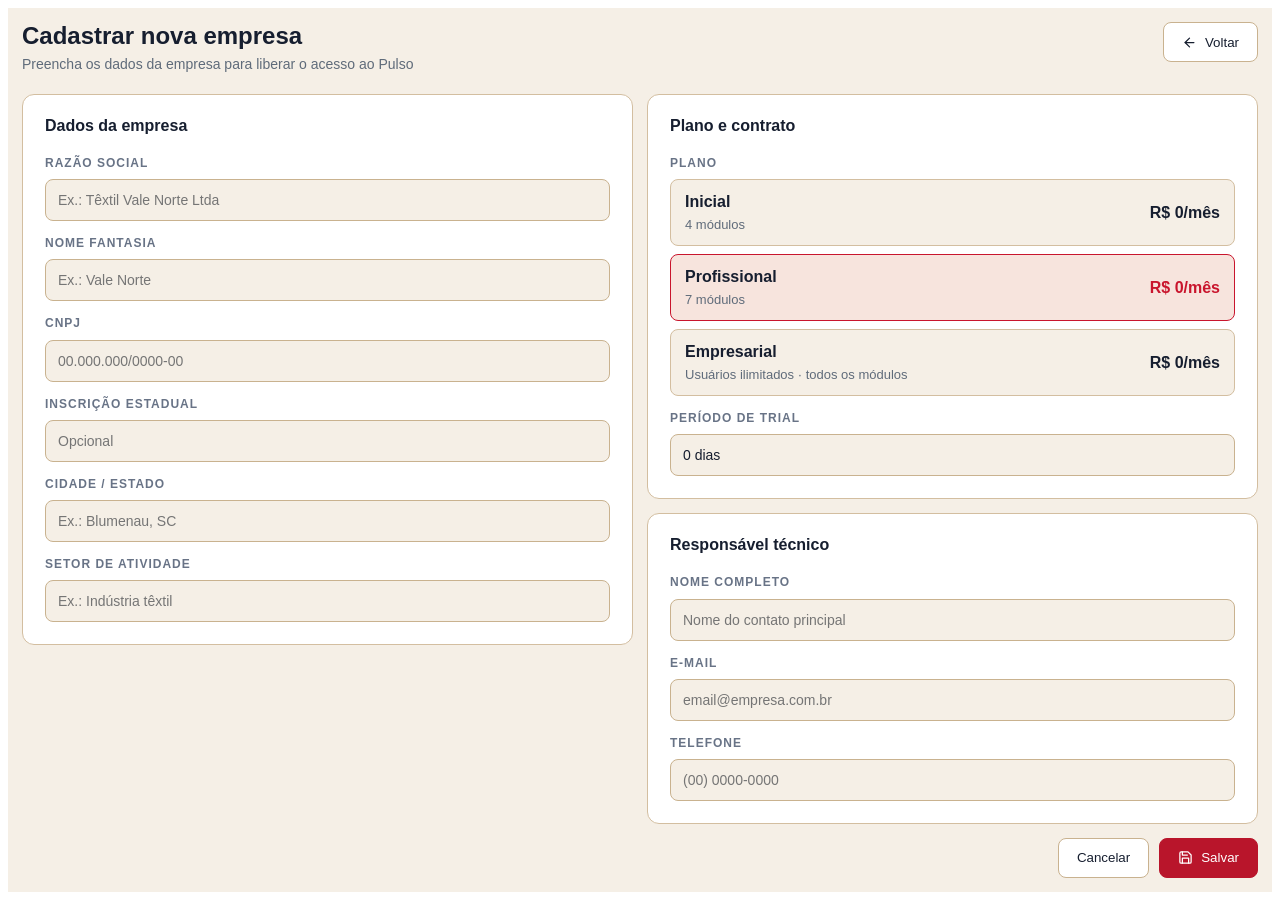
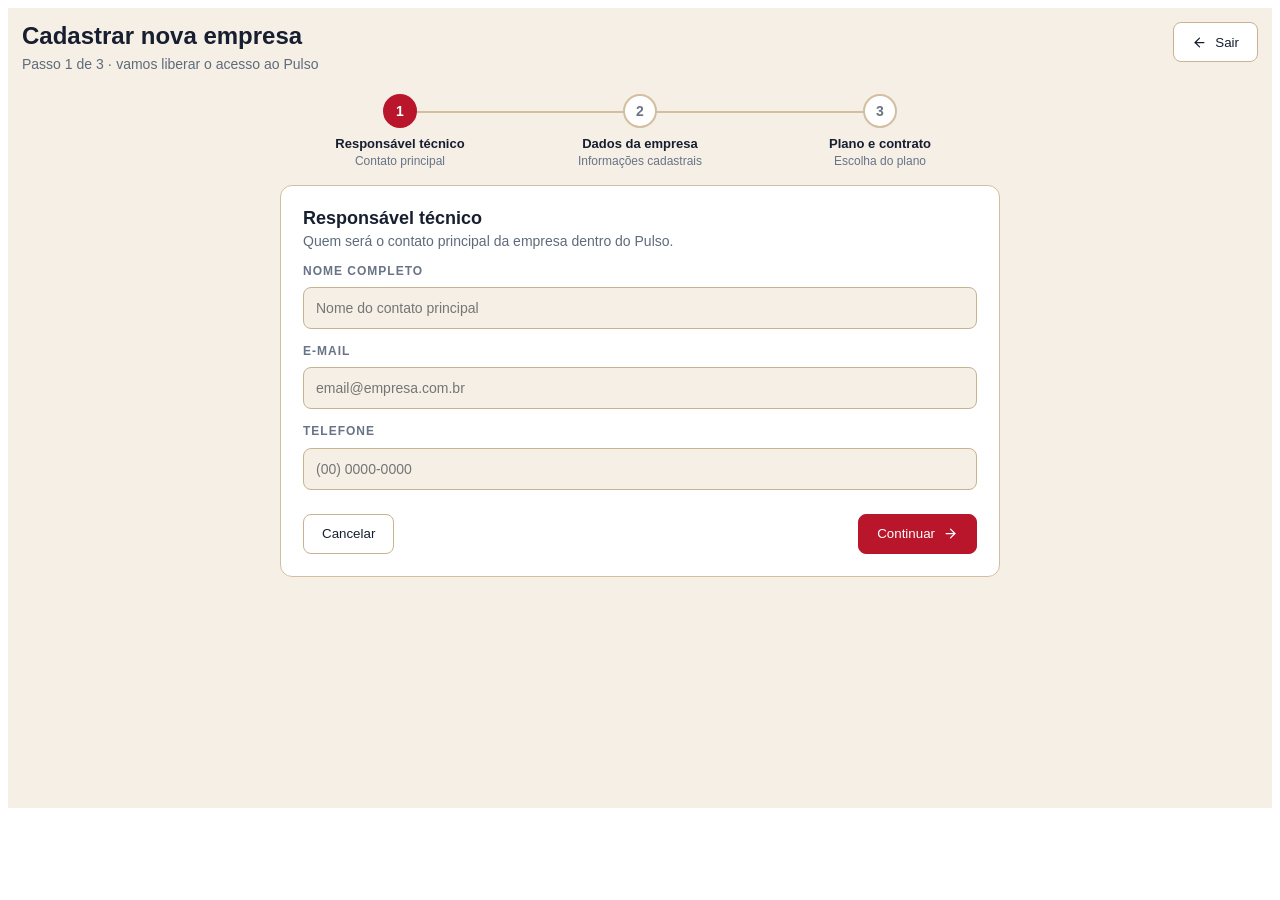
Before and after one commit to lcbittencourt/super-dev-8-tcc, an Angular app: page /nova-empresa in a window 1280 px wide. After the commit the page ends 816 px from the top, so only its background shows below. Built offline with nearby package versions, Linux system fonts and the light colour scheme.

Commit message:
criada tela de step para cadastro de empresa

```diff
--- a/src/app/admin/nova-empresa/nova-empresa.css
+++ b/src/app/admin/nova-empresa/nova-empresa.css
@@ -32,11 +32,84 @@ p {
   font-size: 14px;
 }
 
-.grade {
-  display: grid;
-  grid-template-columns: 1fr 1fr;
-  align-items: start;
-  gap: 14px;
+.assistente {
+  max-width: 720px;
+  margin: 0 auto;
+}
+
+.passos {
+  list-style: none;
+  display: flex;
+  margin: 0 0 16px;
+  padding: 0;
+}
+
+.passo {
+  flex: 1;
+  position: relative;
+  display: flex;
+  flex-direction: column;
+  align-items: center;
+  gap: 8px;
+  text-align: center;
+  cursor: pointer;
+}
+
+.passo::before {
+  content: '';
+  position: absolute;
+  top: 17px;
+  right: 50%;
+  width: 100%;
+  height: 2px;
+  background: #d3bea0;
+}
+
+.passo:first-child::before {
+  display: none;
+}
+
+.passo.ativo::before,
+.passo.concluido::before {
+  background: #b9152b;
+}
+
+.marcador {
+  position: relative;
+  z-index: 1;
+  width: 34px;
+  height: 34px;
+  border-radius: 50%;
+  background: #fff;
+  border: 2px solid #d3bea0;
+  color: #687386;
+  display: flex;
+  align-items: center;
+  justify-content: center;
+  font-weight: 700;
+  font-size: 14px;
+}
+
+.passo.ativo .marcador {
+  background: #b9152b;
+  border-color: #b9152b;
+  color: #fff;
+}
+
+.passo.concluido .marcador {
+  background: #f7e4dd;
+  border-color: #b9152b;
+  color: #b9152b;
+}
+
+.rotulo-passo strong {
+  display: block;
+  font-size: 13px;
+}
+
+.rotulo-passo span {
+  font-size: 12px;
+  color: #687386;
 }
 
 .cartao {
@@ -46,15 +119,15 @@ p {
   padding: 22px;
 }
 
-.lateral {
-  display: flex;
-  flex-direction: column;
-  gap: 14px;
+h2 {
+  margin: 0 0 4px;
+  font-size: 18px;
 }
 
-h2 {
-  margin: 0 0 20px;
-  font-size: 16px;
+.ajuda {
+  margin: 0 0 6px;
+  color: #5f6b7a;
+  font-size: 14px;
 }
 
 label {
@@ -105,8 +178,9 @@ input {
 
 .acoes-rodape {
   display: flex;
-  justify-content: flex-end;
+  justify-content: space-between;
   gap: 10px;
+  margin-top: 24px;
 }
 
 .botao {
@@ -223,3 +297,13 @@ th,
 td {
   line-height: 1.35;
 }
+
+@media (max-width: 560px) {
+  .rotulo-passo span {
+    display: none;
+  }
+
+  .rotulo-passo strong {
+    font-size: 12px;
+  }
+}
--- a/src/app/admin/nova-empresa/nova-empresa.html
+++ b/src/app/admin/nova-empresa/nova-empresa.html
@@ -3,19 +3,69 @@
   <header class="cabecalho">
     <div>
       <h1>{{ modoEdicao ? 'Editar empresa' : 'Cadastrar nova empresa' }}</h1>
-      <p>Preencha os dados da empresa para liberar o acesso ao Pulso</p>
+      <p>Passo {{ passoAtual }} de {{ totalPassos }} · vamos liberar o acesso ao Pulso</p>
     </div>
 
     <button class="botao voltar" routerLink="/admin">
       <svg viewBox="0 0 24 24" width="15" height="15" fill="none" stroke="currentColor" stroke-width="2" stroke-linecap="round" stroke-linejoin="round"><path d="M19 12H5" /><path d="M12 19l-7-7 7-7" /></svg>
-      Voltar
+      Sair
     </button>
   </header>
 
-  <main class="grade">
+  <div class="assistente">
 
-    <section class="cartao empresa">
+    <ol class="passos">
+      <li
+        *ngFor="let passo of passos"
+        class="passo"
+        [class.ativo]="passoAtual === passo.numero"
+        [class.concluido]="passoAtual > passo.numero"
+        (click)="irParaPasso(passo.numero)"
+      >
+        <div class="marcador">
+          <svg *ngIf="passoAtual > passo.numero" viewBox="0 0 24 24" width="14" height="14" fill="none" stroke="currentColor" stroke-width="3" stroke-linecap="round" stroke-linejoin="round"><path d="M20 6L9 17l-5-5" /></svg>
+          <span *ngIf="passoAtual <= passo.numero">{{ passo.numero }}</span>
+        </div>
+        <div class="rotulo-passo">
+          <strong>{{ passo.titulo }}</strong>
+          <span>{{ passo.descricao }}</span>
+        </div>
+      </li>
+    </ol>
+
+    <section class="cartao">
+
+      <div *ngIf="passoAtual === 1">
+        <h2>Responsável técnico</h2>
+        <p class="ajuda">Quem será o contato principal da empresa dentro do Pulso.</p>
+
+        <label>Nome completo</label>
+        <input
+          type="text"
+          placeholder="Nome do contato principal"
+          [(ngModel)]="empresa.responsavel"
+        >
+
+        <label>E-mail</label>
+        <input
+          type="email"
+          placeholder="email@empresa.com.br"
+          [(ngModel)]="empresa.email"
+        >
+
+        <label>Telefone</label>
+        <input
+          type="text"
+          placeholder="(00) 0000-0000"
+          maxlength="15"
+          [(ngModel)]="empresa.telefone"
+          (input)="formatarTelefone()"
+        >
+      </div>
+
+      <div *ngIf="passoAtual === 2">
         <h2>Dados da empresa</h2>
+        <p class="ajuda">Informações cadastrais para gerar o contrato de acesso.</p>
 
         <label>Razão social</label>
         <input
@@ -60,12 +110,11 @@
           placeholder="Ex.: Indústria têxtil"
           [(ngModel)]="empresa.setor"
         >
-    </section>
+      </div>
 
-    <div class="lateral">
-
-      <section class="cartao">
+      <div *ngIf="passoAtual === 3">
         <h2>Plano e contrato</h2>
+        <p class="ajuda">Escolha o plano que libera os módulos da empresa.</p>
 
         <label>Plano</label>
 
@@ -114,51 +163,41 @@
           value="0 dias"
           readonly
         >
-      </section>
-
-      <section class="cartao">
-        <h2>Responsável técnico</h2>
-
-        <label>Nome completo</label>
-        <input
-          type="text"
-          placeholder="Nome do contato principal"
-          [(ngModel)]="empresa.responsavel"
-        >
-
-        <label>E-mail</label>
-        <input
-          type="email"
-          placeholder="email@empresa.com.br"
-          [(ngModel)]="empresa.email"
-        >
-
-        <label>Telefone</label>
-        <input
-          type="text"
-          placeholder="(00) 0000-0000"
-          maxlength="15"
-          [(ngModel)]="empresa.telefone"
-          (input)="formatarTelefone()"
-        >
-      </section>
+      </div>
 
       <div class="acoes-rodape">
-        <button class="botao" routerLink="/admin">
+        <button *ngIf="passoAtual === 1" class="botao" routerLink="/admin">
           Cancelar
         </button>
 
+        <button *ngIf="passoAtual > 1" class="botao voltar" type="button" (click)="passoAnterior()">
+          <svg viewBox="0 0 24 24" width="15" height="15" fill="none" stroke="currentColor" stroke-width="2" stroke-linecap="round" stroke-linejoin="round"><path d="M19 12H5" /><path d="M12 19l-7-7 7-7" /></svg>
+          Voltar
+        </button>
+
         <button
+          *ngIf="passoAtual < totalPassos"
           class="botao principal com-icone"
+          type="button"
+          (click)="proximoPasso()"
+        >
+          Continuar
+          <svg viewBox="0 0 24 24" width="15" height="15" fill="none" stroke="currentColor" stroke-width="2" stroke-linecap="round" stroke-linejoin="round"><path d="M5 12h14" /><path d="M12 5l7 7-7 7" /></svg>
+        </button>
+
+        <button
+          *ngIf="passoAtual === totalPassos"
+          class="botao principal com-icone"
+          type="button"
           (click)="salvarEmpresa()"
         >
           <svg viewBox="0 0 24 24" width="15" height="15" fill="none" stroke="currentColor" stroke-width="2" stroke-linecap="round" stroke-linejoin="round"><path d="M19 21H5a2 2 0 0 1-2-2V5a2 2 0 0 1 2-2h11l5 5v11a2 2 0 0 1-2 2Z" /><path d="M17 21v-8H7v8" /><path d="M7 3v5h8" /></svg>
-          {{ modoEdicao ? 'Salvar alterações' : 'Salvar' }}
+          {{ modoEdicao ? 'Salvar alterações' : 'Concluir cadastro' }}
         </button>
       </div>
 
+    </section>
+
   </div>
 
-  </main>
-
 </div>
--- a/src/app/admin/nova-empresa/nova-empresa.ts
+++ b/src/app/admin/nova-empresa/nova-empresa.ts
@@ -1,5 +1,5 @@
 import { Component, OnInit } from '@angular/core';
-import { isPlatformBrowser } from '@angular/common';
+import { CommonModule, isPlatformBrowser } from '@angular/common';
 import { Inject, PLATFORM_ID } from '@angular/core';
 import { Router, RouterLink, ActivatedRoute } from '@angular/router';
 import { FormsModule } from '@angular/forms';
@@ -7,7 +7,7 @@ import { FormsModule } from '@angular/forms';
 @Component({
   selector: 'app-nova-empresa',
   standalone: true,
-  imports: [RouterLink, FormsModule],
+  imports: [CommonModule, RouterLink, FormsModule],
   templateUrl: './nova-empresa.html',
   styleUrl: './nova-empresa.css'
 })
@@ -17,6 +17,15 @@ export class NovaEmpresaComponent implements OnInit {
   modoEdicao = false;
   idEdicao = '';
   empresaOriginal: any = null;
+
+  passoAtual = 1;
+  totalPassos = 3;
+
+  passos = [
+    { numero: 1, titulo: 'Responsável técnico', descricao: 'Contato principal' },
+    { numero: 2, titulo: 'Dados da empresa', descricao: 'Informações cadastrais' },
+    { numero: 3, titulo: 'Plano e contrato', descricao: 'Escolha do plano' },
+  ];
 
   empresa = {
     razaoSocial: '',
@@ -67,6 +76,22 @@ export class NovaEmpresaComponent implements OnInit {
 
   selecionarPlano(plano: string) {
     this.planoSelecionado = plano;
+  }
+
+  proximoPasso() {
+    if (this.passoAtual < this.totalPassos) {
+      this.passoAtual++;
+    }
+  }
+
+  passoAnterior() {
+    if (this.passoAtual > 1) {
+      this.passoAtual--;
+    }
+  }
+
+  irParaPasso(numero: number) {
+    this.passoAtual = numero;
   }
 
   salvarEmpresa() {
--- a/src/app/dashboard/dashboard.css
+++ b/src/app/dashboard/dashboard.css
@@ -205,6 +205,7 @@ h2 {
 
 .cartao {
   padding: 18px;
+  margin-bottom: 18px;
 }
 
 .cabecalho-cartao {
--- a/src/app/ferias/ferias.html
+++ b/src/app/ferias/ferias.html
@@ -45,62 +45,6 @@
           <span>Próximas férias</span>
           <strong>2</strong>
         </article>
-      </section>
-      <section class="cartao">
-        <div class="cabecalho-cartao">
-          <div>
-            <h2>Colaboradores cadastrados</h2>
-          </div>
-        </div>
-        <div class="tabela simples">
-          <table>
-            <thead>
-              <tr>
-                <th>Colaborador</th>
-                <th>Departamento</th>
-                <th>Cargo</th>
-                <th>Situação</th>
-              </tr>
-            </thead>
-            <tbody>
-              <tr>
-                <td>Ana Lima</td>
-                <td>Produção</td>
-                <td>Analista de Produção</td>
-                <td><span class="selo">Ativo</span></td>
-              </tr>
-              <tr>
-                <td>Bruno Souza</td>
-                <td>Administrativo</td>
-                <td>Assistente Administrativo</td>
-                <td><span class="selo">Ativo</span></td>
-              </tr>
-              <tr>
-                <td>Carla Dias</td>
-                <td>Financeiro</td>
-                <td>Analista Financeiro</td>
-                <td><span class="selo">Férias</span></td>
-              </tr>
-              <tr>
-                <td>Elaine Rocha</td>
-                <td>Recursos Humanos</td>
-                <td>Coordenadora de RH</td>
-                <td><span class="selo">Ativo</span></td>
-              </tr>
-
-              @for (colaborador of colaboradoresCadastrados(); track colaborador) {
-                <tr>
-                  <td>{{ colaborador.nome }}</td>
-                  <td>{{ colaborador.departamento }}</td>
-                  <td>{{ colaborador.cargo || '-' }}</td>
-                  <td>
-                    <span class="selo">{{ colaborador.situacao || 'Ativo' }}</span>
-                  </td>
-                </tr>
-              }
-            </tbody>
-          </table>
-        </div>
       </section>
       <section class="cartao">
         <div class="cabecalho-cartao">
--- a/src/app/treinamentos/treinamentos.css
+++ b/src/app/treinamentos/treinamentos.css
@@ -332,6 +332,18 @@ th {
   grid-template-columns: repeat(3, minmax(0, 1fr));
 }
 
+.grade-certificados {
+  margin-bottom: 20px;
+}
+
+.grade-certificados + h2 {
+  margin-bottom: 12px;
+}
+
+.linha-info + .botao {
+  margin-top: 14px;
+}
+
 .cartao-curso strong,
 .cartao-curso small {
   display: block;
```
Also changed, not shown: src/app/treinamentos/treinamentos.html (+0 -58 lines). Lines whose indentation alone changed are shown as unchanged.
